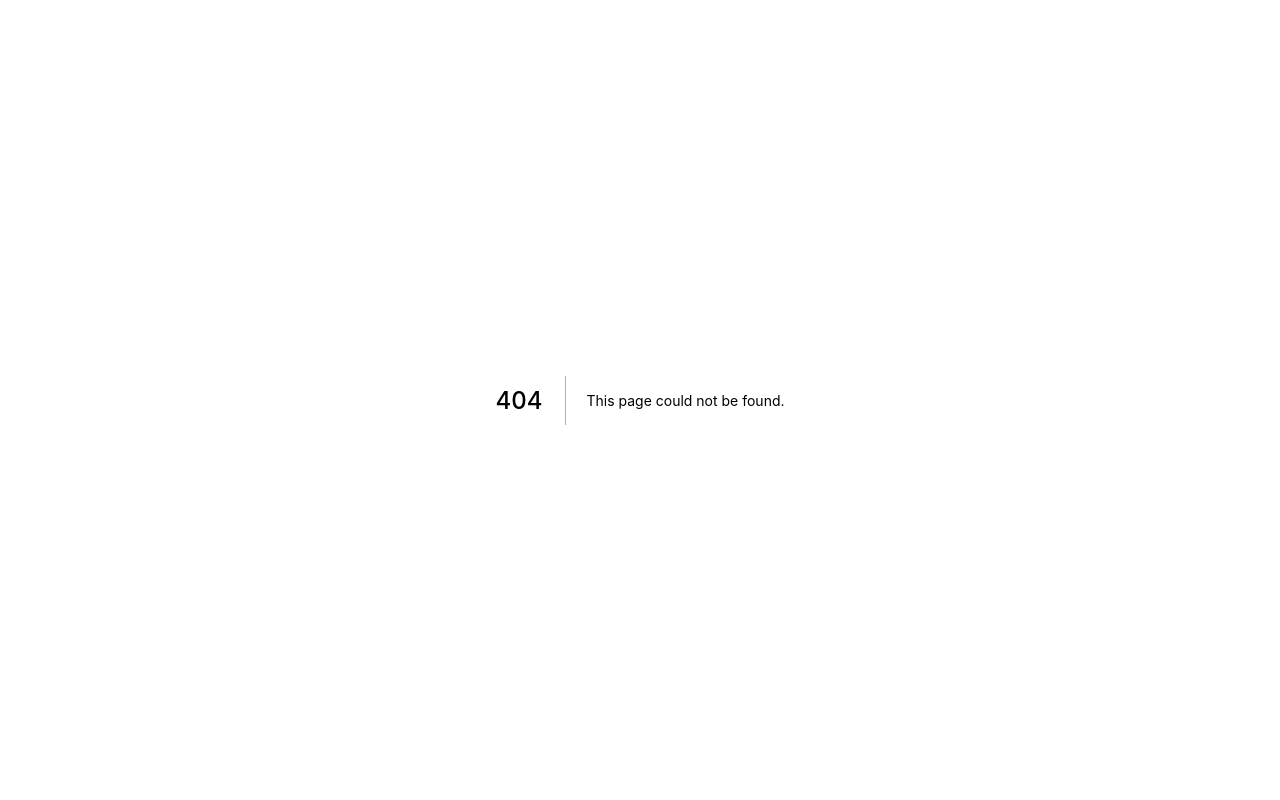
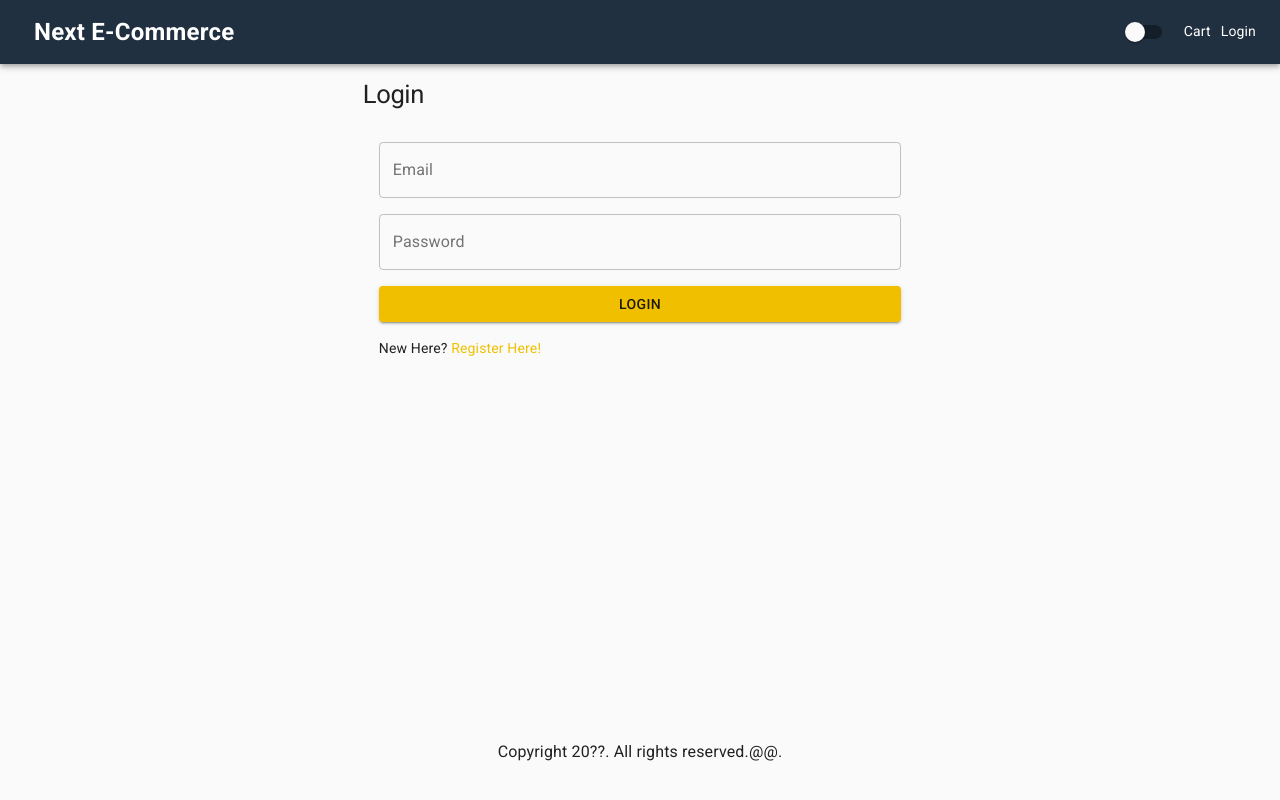
Before and after one commit to rmmccar92/Next_E_Commerce, a Next.js app: page /login in a window 1280 px wide. Before the commit this address had no page. Built offline with nearby package versions, Linux system fonts and the light colour scheme.

Commit message:
added login, register, and shipping pages and built the login page.

```diff
--- /dev/null
+++ b/pages/login.jsx
@@ -0,0 +1,65 @@
+import {
+  Button,
+  Link,
+  List,
+  ListItem,
+  TextField,
+  Typography,
+} from "@material-ui/core";
+import React from "react";
+import Layout from "../components/Layout";
+import useStyles from "../utils/styles";
+import NextLink from "next/link";
+
+export default function Login() {
+  const classes = useStyles();
+
+  const loginHandler = () => {};
+
+  return (
+    <Layout title="Login">
+      <form className={classes.form}>
+        <Typography component="h1" variant="h1">
+          Login
+        </Typography>
+        <List>
+          <ListItem>
+            <TextField
+              variant="outlined"
+              fullWidth
+              id="email"
+              label="Email"
+              inputProps={{ type: "email" }}
+            ></TextField>
+          </ListItem>
+          <ListItem>
+            <TextField
+              variant="outlined"
+              fullWidth
+              id="password"
+              label="Password"
+              inputProps={{ type: "password" }}
+            ></TextField>
+          </ListItem>
+          <ListItem>
+            <Button
+              variant="contained"
+              type="submit"
+              fullWidth
+              color="primary"
+              onClick={loginHandler}
+            >
+              Login
+            </Button>
+          </ListItem>
+          <ListItem>
+            New Here?&nbsp;
+            <NextLink href={"/register"} passHref>
+              <Link>Register Here!</Link>
+            </NextLink>
+          </ListItem>
+        </List>
+      </form>
+    </Layout>
+  );
+}
--- a/utils/styles.js
+++ b/utils/styles.js
@@ -28,5 +28,10 @@ const useStyles = makeStyles({
     marginTop: 20,
     textAlign: "center",
   },
+
+  form: {
+    maxWidth: "45%",
+    margin: "0 auto",
+  },
 });
 export default useStyles;
```
Also changed, not shown: pages/cart.jsx (+11 -1 lines), pages/register.jsx (added, +11 -0 lines), pages/shipping.jsx (added, +8 -0 lines).
